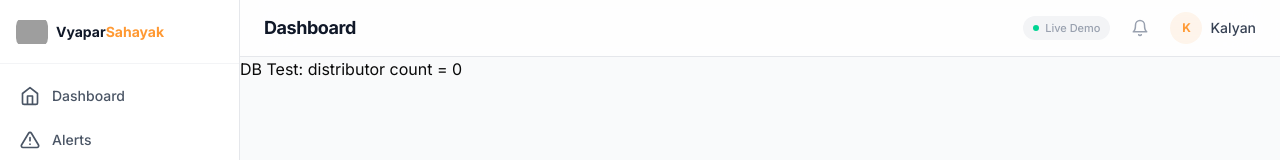
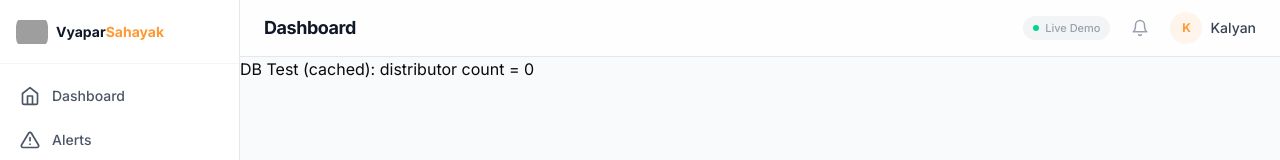
Before and after one commit to CrypticCortex/VyaparSahayak, a Next.js app in the folder vyapar-sahayak/: page /demo/dbtest in a window 1280 px wide. Shown: the top 160 px of the page. Built offline with nearby package versions, Linux system fonts and the light colour scheme; no server answers; the database is empty; grey boxes are pictures that could not be loaded.

Commit message:
Replace force-dynamic with revalidate=0 on demo pages to fix Amplify 500s

```diff
--- a/vyapar-sahayak/src/app/demo/dbtest/page.tsx
+++ b/vyapar-sahayak/src/app/demo/dbtest/page.tsx
@@ -1,8 +1,14 @@
 import { prisma } from "@/lib/db";
+import { unstable_cache } from "next/cache";
 
-export const dynamic = "force-dynamic";
+// Test 1: no force-dynamic, with cache wrapper (like /demo page)
+const getCachedCount = unstable_cache(
+  () => prisma.distributor.count(),
+  ["dbtest-count"],
+  { revalidate: 10 }
+);
 
 export default async function DbTestPage() {
-  const count = await prisma.distributor.count();
-  return <div>DB Test: distributor count = {count}</div>;
+  const count = await getCachedCount();
+  return <div>DB Test (cached): distributor count = {count}</div>;
 }
--- a/vyapar-sahayak/src/app/demo/dbwrite/page.tsx
+++ b/vyapar-sahayak/src/app/demo/dbwrite/page.tsx
@@ -1,6 +1,6 @@
 import { prisma } from "@/lib/db";
 
-export const dynamic = "force-dynamic";
+export const revalidate = 0;
 
 export default async function DbWritePage() {
   const existing = await prisma.distributor.findFirst();
--- a/vyapar-sahayak/src/app/demo/reset/page.tsx
+++ b/vyapar-sahayak/src/app/demo/reset/page.tsx
@@ -2,7 +2,7 @@ import { redirect } from "next/navigation";
 import { prisma } from "@/lib/db";
 import { revalidatePath } from "next/cache";
 
-export const dynamic = "force-dynamic";
+export const revalidate = 0;
 
 export default async function ResetPage() {
   await prisma.dispatchBatchOrder.deleteMany();
--- a/vyapar-sahayak/src/app/demo/seed/page.tsx
+++ b/vyapar-sahayak/src/app/demo/seed/page.tsx
@@ -8,7 +8,7 @@ import { scoreDeadStock } from "@/lib/ml/scoring";
 import { generateRecommendation } from "@/lib/ml/recommendations";
 import { revalidatePath } from "next/cache";
 
-export const dynamic = "force-dynamic";
+export const revalidate = 0;
 export const maxDuration = 120;
 
 function generateOrderToken(index: number): string {
```
